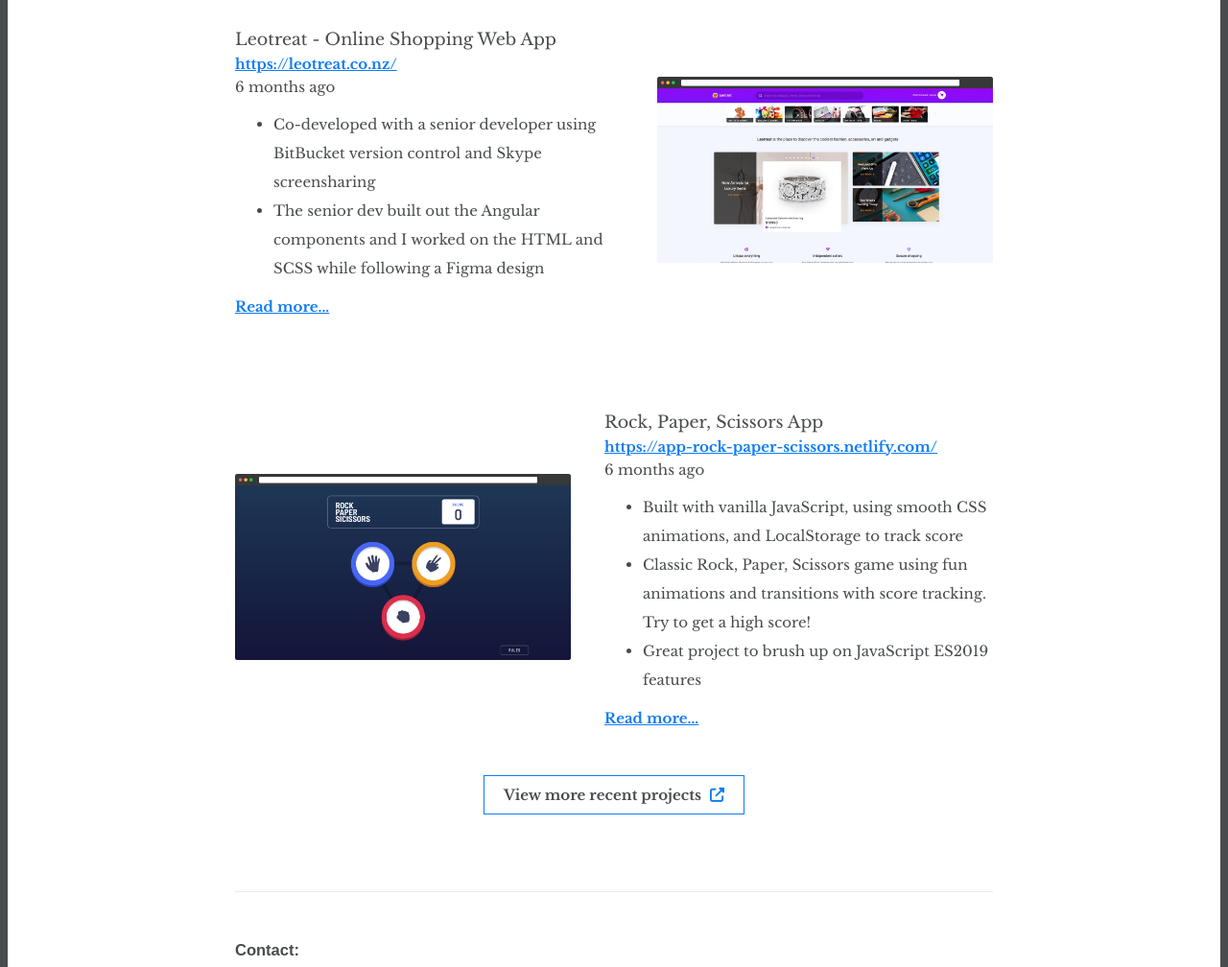
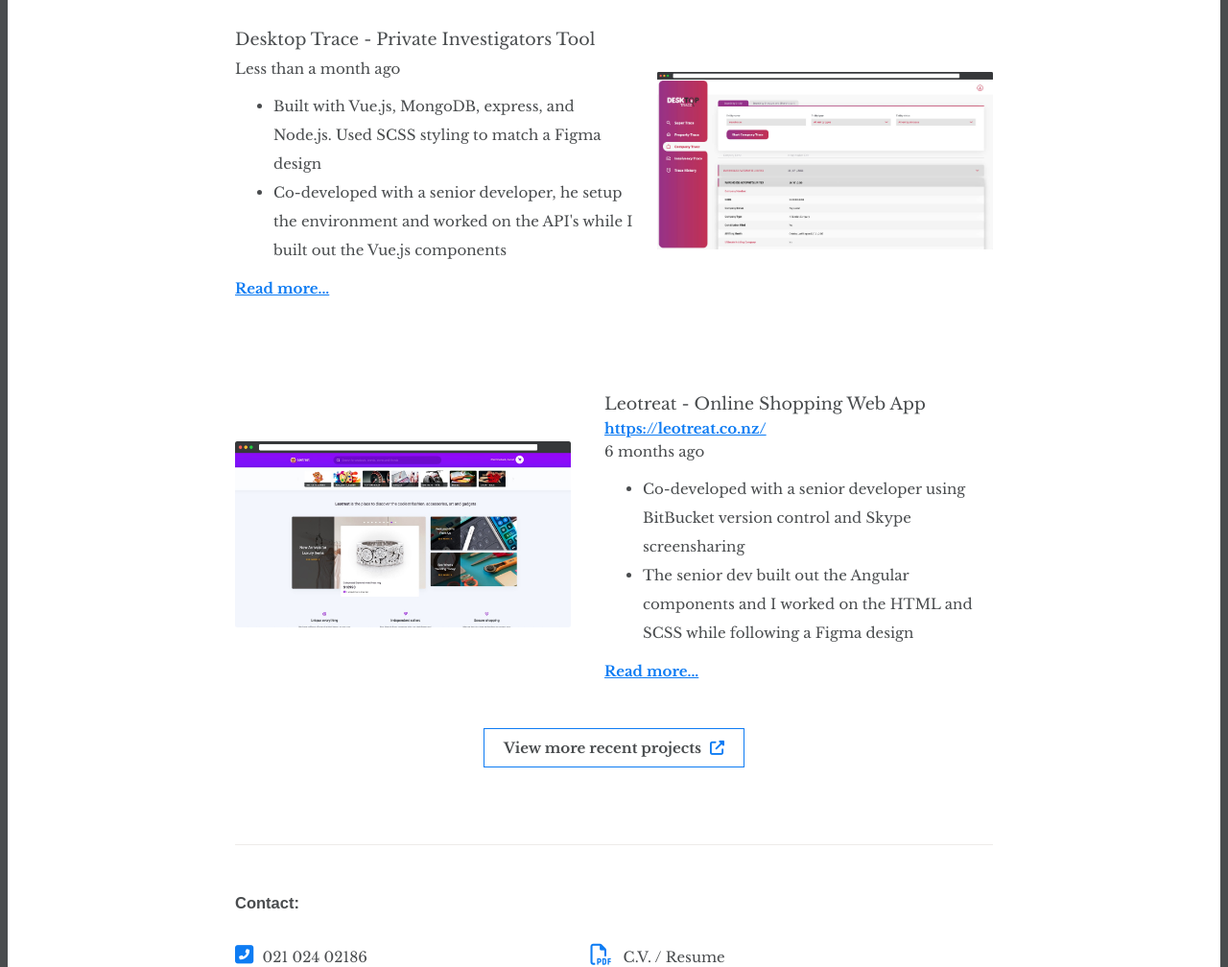
Before and after one commit to DanielGibsonDev/Portfolio-Site, a plain HTML site: page index.html in a window 1280 px wide. Shown: the part 746-1754 px from the top of the page at 96% size. Drawn offline with nearby package versions, Linux system fonts and the light colour scheme.

Commit message:
Updated Desktop Trace project

```diff
--- a/index.html
+++ b/index.html
@@ -52,6 +52,20 @@
       <h2>Recent Projects:</h2>
       <div class="project-detail first">
         <div>
+          <h3>Desktop Trace - Private Investigators Tool</h3>
+          <div class="leotreat-date-homepage" id="desktop-date"></div>
+          <ul>
+            <li>Built with Vue.js, MongoDB, express, and Node.js. Used SCSS styling to match a Figma design</li>
+            <li>Co-developed with a senior developer, he setup the environment and worked on the API's while I built out the Vue.js components</li>
+          </ul>
+          <a href="/projects#desktoptrace-app" class="blue">Read more...</a>
+        </div>
+        <div class="project-img-wrapper">
+          <img src="./images/projects/desktop-trace-screen.png" alt="Desktop Trace Website">
+        </div>
+      </div>
+      <div class="project-detail reverse-flex">
+        <div>
           <h3><a href="https://leotreat.co.nz/" target="_blank">Leotreat - Online Shopping Web App</a></h3>
           <a href="https://leotreat.co.nz/" class="blue" target="_blank">https://leotreat.co.nz/</a>
           <div class="leotreat-date-homepage" id="leotreat-date"></div>
@@ -65,137 +79,12 @@
           <img src="./images/projects/appleo-1.png" alt="Leotreat Website">
         </div>
       </div>
-      <div class="project-detail reverse-flex">
-        <div>
-          <h3><a href="https://app-rock-paper-scissors.netlify.com/" target="_blank">Rock, Paper, Scissors App</a></h3>
-          <a href="https://app-rock-paper-scissors.netlify.com/" class="blue" target="_blank">https://app-rock-paper-scissors.netlify.com/</a>
-          <div class="leotreat-date-homepage" id="rock-paper-date"></div>
-          <ul>
-            <li>Built with vanilla JavaScript, using smooth CSS animations, and LocalStorage to track score</li>
-            <li>Classic Rock, Paper, Scissors game using fun animations and transitions with score tracking. Try to get a high score!</li>
-            <li>Great project to brush up on JavaScript ES2019 features</li>
-          </ul>
-          <a href="/projects#rock-paper-scissors" class="read-more blue">Read more...</a>
-        </div>
-        <div class="project-img-wrapper">
-          <img src="./images/projects/rock-paper-scissors-02.png" alt="Rock Paper Scissors App">
-        </div>
-      </div>
-      <!-- <div class="project-detail first">
-        <div>
-          <h3><a href="https://courses-noticeboard.netlify.com" target="_blank">Courses Noticeboard App</a></h3>
-          <a href="https://courses-noticeboard.netlify.com" class="blue" target="_blank">https://courses-noticeboard.netlify.com</a>
-          <ul>
-            <li>Full Stack JavaScript app using React and REST API</li>
-            <li>Users can view a list of courses and the details for a specific course, sign up to create an account or sign in with an existing account, and create, update, or delete courses</li>
-            <li>REST API built with express and SQLite</li>
-          </ul>
-          <a href="/projects.html#courses-noticeboard" class="blue">Read more...</a>
-        </div>
-        <div class="project-img-wrapper">
-          <img src="./images/projects/borders/courses-noticeboard01-border-light.png" alt="Courses Noticeboard App">
-        </div>
-      </div> -->
-      <!-- <div class="project-detail reverse-flex">
-        <div>
-          <h3><a href="https://countries-research.netlify.com" target="_blank">Countries Research App</a></h3>
-          <a href="https://countries-research.netlify.com" class="blue" target="_blank">https://countries-research.netlify.com</a>
-          <ul>
-            <li>Built with Vue.js connecting with a third-party REST API</li>
-            <li>Users can search and filter countries from around the world to learn interesting facts through a detailed view</li>
-            <li>Intergrated with a dark mode theme switcher </li>
-          </ul>
-          <a href="/projects.html#countries-research" class="read-more blue">Read more...</a>
-        </div>
-        <div class="project-img-wrapper">
-          <img src="./images/projects/borders/countries03-border-light.png" alt="Countries Research App">
-        </div>
-      </div> -->
+
       <div class="btn-wrapper">
         <a href="/projects" class="zoom">View more recent projects <i class="fas fa-external-link-alt"></i></a>
       </div>
     </section>
-    <!-- <section class="skills" id="skills">
-      <h2>Technical Skills:</h2>
-      <div class="matrix-wrapper">
-        <div class="d-flex">
-          <p>HTML5, CSS3, JavaScript</p>
-          <div class="d-relative">
-            <i class="fas fa-circle"></i>
-            <i class="fas fa-circle"></i>
-            <i class="fas fa-circle"></i>
-            <i class="fas fa-circle"></i>
-            <i class="fas fa-circle grey"></i>
-            <span>Advanced</span>
-          </div>
-        </div>
-        <div class="d-flex">
-          <p>Vue.js, Sass</p>
-          <div class="d-relative">
-            <i class="fas fa-circle"></i>
-            <i class="fas fa-circle"></i>
-            <i class="fas fa-circle"></i>
-            <i class="fas fa-circle grey"></i>
-            <i class="fas fa-circle grey"></i>
-            <span>Intermediate</span>
-          </div>
-        </div>
-        <div class="d-flex">
-          <p>React.js, Node.js, Express.js, MongoDB</p>
-          <div class="d-relative">
-            <i class="fas fa-circle"></i>
-            <i class="fas fa-circle"></i>
-            <i class="fas fa-circle grey"></i>
-            <i class="fas fa-circle grey"></i>
-            <i class="fas fa-circle grey"></i>
-            <span>Novice</span>
-          </div>
-        </div>
-        <div class="d-flex">
-          <p>Angular 2, PHP, SQL</p>
-          <div class="d-relative">
-            <i class="fas fa-circle"></i>
-            <i class="fas fa-circle grey"></i>
-            <i class="fas fa-circle grey"></i>
-            <i class="fas fa-circle grey"></i>
-            <i class="fas fa-circle grey"></i>
-            <span>Fundamental Awareness</span>
-          </div>
-        </div>
-      </div>
 
-      <div class="skills-wrapper">
-        <div class="padding-right">
-          <h3>Fundamentals</h3>
-          <ul>
-            <li class="padding-bottom-extra">Built more than 25 personal projects and worked on several client projects from mobile-first landing pages to co-developing complex web apps</li>
-            <li>Effectively able to use Google and Stack Overflow for problem solving</li>
-          </ul>
-        </div>
-        <div>
-          <h3>Building a REST API & CRUD</h3>
-          <ul>
-            <li class="padding-bottom-extra">Experience in building an API, connecting to a database to make queries, get data, insert data, using Postman and MongoDB</li>
-            <li>Experience in consuming an API using Fetch/Axios to make post/pull requests</li>
-          </ul>
-        </div>
-        <div>
-          <h3>DevOps & Deployment</h3>
-          <ul>
-            <li class="padding-bottom-extra">Capable of using Heroku and Netlify's server-less functions</li>
-            <li class="padding-bottom-extra">Deployed web apps to Heroku, Netlify and static websites to Github Pages</li>
-            <li>Managed five mobile apps on App Store Connect and Google Play Console</li>
-          </ul>
-        </div>
-        <div class="padding-right">
-          <h3>Version Control Systems / DevTools</h3>
-          <ul>
-            <li class="padding-bottom-extra">Collaborated with senior developers using Git, GitHub/Bitbucket/Github desktop</li>
-            <li>Ability to use Chrome/Firefox DevTools to manipulate the DOM, perform error testing and debugging</li>
-          </ul>
-        </div>
-      </div>
-    </section> -->
     <section class="contact" id="contact">
       <h2>Contact:</h2>
       <div class="links-container"></div>
@@ -210,7 +99,7 @@
           <a href="https://www.google.co.nz/maps/place/Auckland/@-36.8617012,174.3037026,9z/data=!3m1!4b1!4m5!3m4!1s0x6d0d47fb5a9ce6fb:0x500ef6143a29917!8m2!3d-36.8484597!4d174.7633315" target="_blank"><i class="fas fa-map-marker-alt"></i>  <span>Auckland City, New Zealand</span></a>
         </li>
         <li>
-          <a href="https://drive.google.com/file/d/1KnYls1mI7llbroiqn7l8t0Rjap1JLm6J/view?usp=sharing" target="_blank"><i class="far fa-file-pdf"></i><span>C.V. / Resume</span></a>
+          <a href="https://drive.google.com/file/d/1sqE17EuuW7TMJi7nz4epZVVmqMsIWc_L/view?usp=sharing" target="_blank"><i class="far fa-file-pdf"></i><span>C.V. / Resume</span></a>
         </li>
         <li>
           <a href="https://www.linkedin.com/in/danielgibsonjs/" target="_blank"><i class="fab fa-linkedin"></i> <span>nz.linkedin.com/in/danielgibsonjs</span></a>
--- a/scriptsHomepage.js
+++ b/scriptsHomepage.js
@@ -1,4 +1,20 @@
 const todayDate = new Date();
+
+const appDesktopTrace = new Date("08/21/2020");
+
+const desktopHomepage = document.getElementById("desktop-date");
+let deskHowLongAgo = 0;
+
+deskHowLongAgo = Math.floor((todayDate.getTime() - appDesktopTrace.getTime()) / (1000 * 3600 * 24) / 30);
+if (deskHowLongAgo === 0) {
+  desktopHomepage.innerHTML = "Less than a month ago"
+} else if (deskHowLongAgo === 1) {
+  desktopHomepage.innerHTML = "1 month ago"
+} else {
+  desktopHomepage.innerHTML = `${deskHowLongAgo} months ago`
+}
+
+
 const appLeotreat = new Date("02/20/2020");
 
 const leoTreatHomepage = document.getElementById("leotreat-date");
@@ -12,18 +28,3 @@ if (leotreatHowLongAgo === 0) {
 } else {
   leoTreatHomepage.innerHTML = `${leotreatHowLongAgo} months ago`
 }
-
-
-const appRockPaperScissors = new Date("02/04/2020");
-
-const rockHomepage = document.getElementById("rock-paper-date");
-let rockHowLongAgo = 0;
-
-rockHowLongAgo = Math.floor((todayDate.getTime() - appRockPaperScissors.getTime()) / (1000 * 3600 * 24) / 30);
-if (rockHowLongAgo === 0) {
-  rockHomepage.innerHTML = "Less than a month ago"
-} else if (rockHowLongAgo === 1) {
-  rockHomepage.innerHTML = "1 month ago"
-} else {
-  rockHomepage.innerHTML = `${rockHowLongAgo} months ago`
-}
```
Also changed, not shown: projects.html (+1 -1 lines), images/projects/desktop-trace-screen.png (added).
